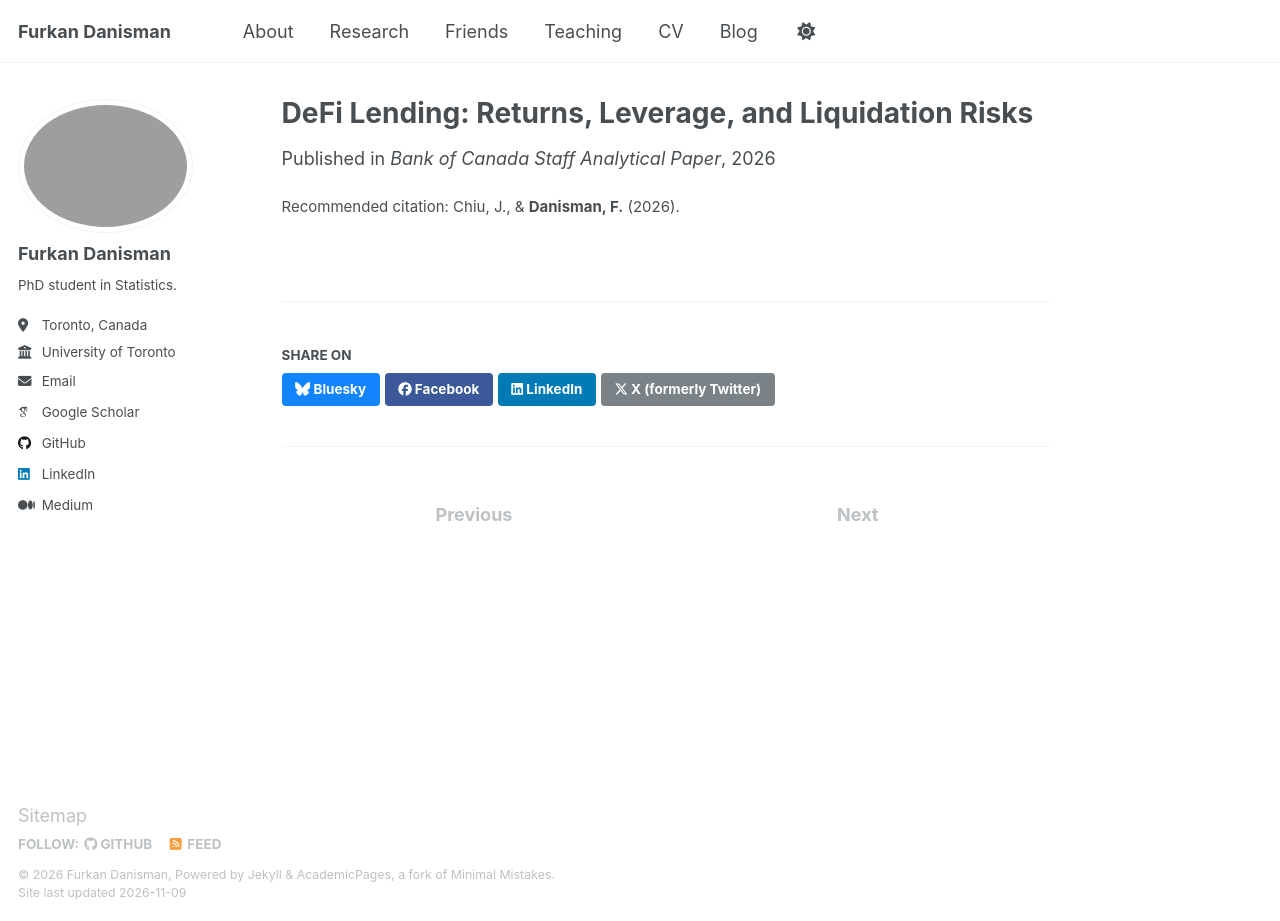
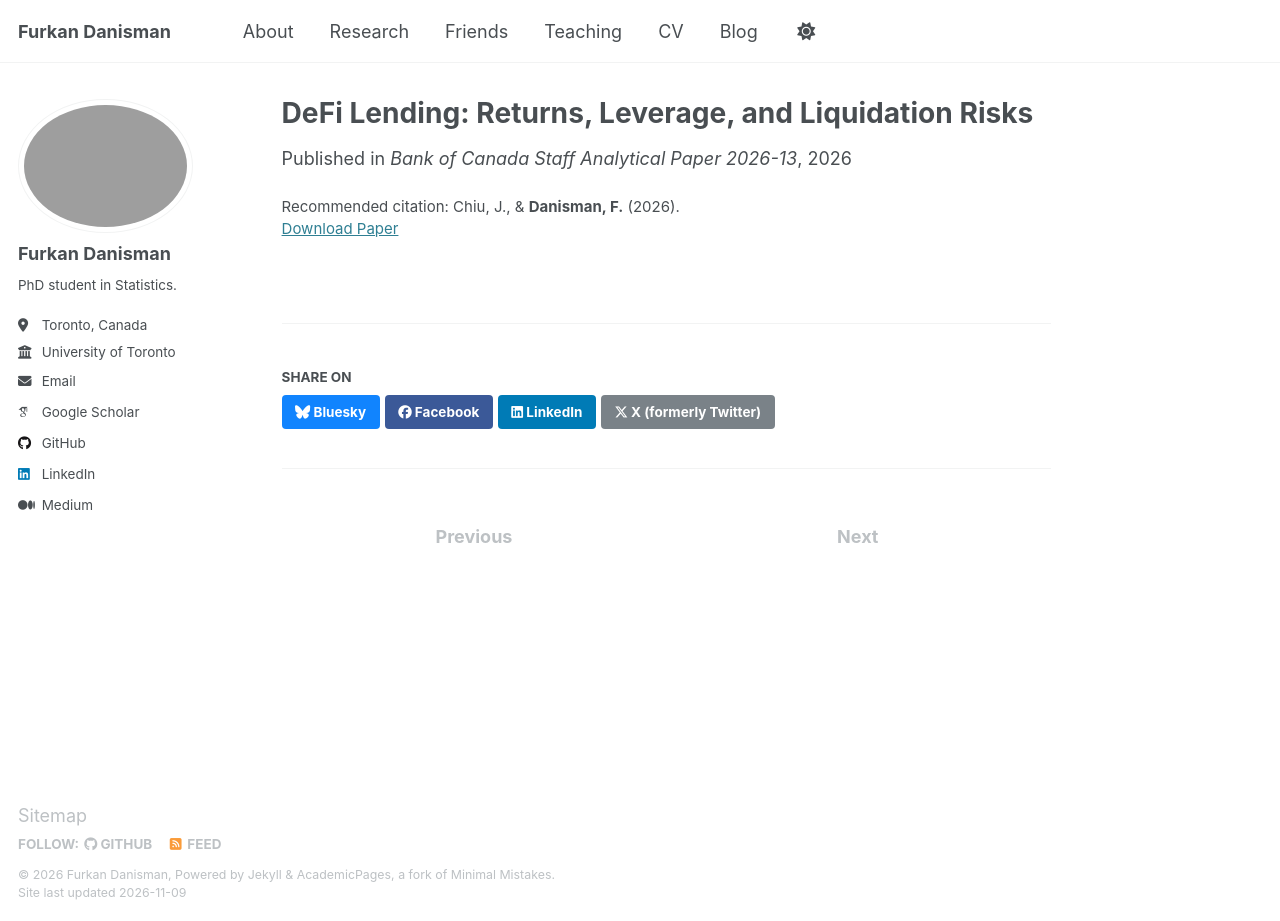
Before and after one commit to FurkanDanisman/FurkanDanisman.github.io, a Jekyll site: the page built from _publications/manuscripts-01-defi-lending-sap.md, in a window 1280 px wide and 921 px high. Built offline with Jekyll 4.4.1, drawn with Linux system fonts in a browser that asks for light colours; some web fonts are replaced.

Commit message:
Add MetaMarkets podcast (Ep. 10) on the DeFi lending paper; link the Bank of Canada paper
Co-Authored-By: Claude Opus 5.5 <noreply@anthropic.com>

```diff
--- a/_pages/publications.html
+++ b/_pages/publications.html
@@ -35,6 +35,7 @@ author_profile: true
         {% assign last = post.title | slice: -1 %}{{ post.citation }} <em>{{ post.title }}{% unless last == '?' or last == '!' %}.{% endunless %}</em> {{ post.venue }}.
         {% if post.paperurl %}<a class="pub-link" href="{{ post.paperurl }}" target="_blank">[Paper]</a>{% endif %}
         {% if post.mediaurl %}<a class="pub-link" href="{{ post.mediaurl }}" target="_blank">[In the news]</a>{% endif %}
+        {% if post.podcasturl %}<a class="pub-link" href="{{ post.podcasturl }}" target="_blank">[Podcast]</a>{% endif %}
         {% if post.tldr %}<div class="tldr">TL;DR: {{ post.tldr }}</div>{% endif %}
       </li>
     {% endif %}
--- a/_publications/manuscripts-01-defi-lending-sap.md
+++ b/_publications/manuscripts-01-defi-lending-sap.md
@@ -5,6 +5,8 @@ topics: 'econ'
 category: manuscripts
 order: 1
 citation: 'Chiu, J., &amp; <b>Danisman, F.</b> (2026).'
-venue: 'Bank of Canada Staff Analytical Paper'
+venue: 'Bank of Canada Staff Analytical Paper 2026-13'
+paperurl: 'https://www.bankofcanada.ca/2026/04/staff-analytical-paper-2026-13/'
+podcasturl: 'https://open.spotify.com/episode/55dtaPZMi2r3UkKGojOI6V'
 tldr: 'What happens when you lend money to a stranger on the internet and the only chaperone is a smart contract. Read 300,000+ times — apparently more people care about this than about density estimation. Fair.'
 ---
```
Also changed, not shown: _pages/about.md (+1 -0 lines), _pages/cv.md (+1 -1 lines).
